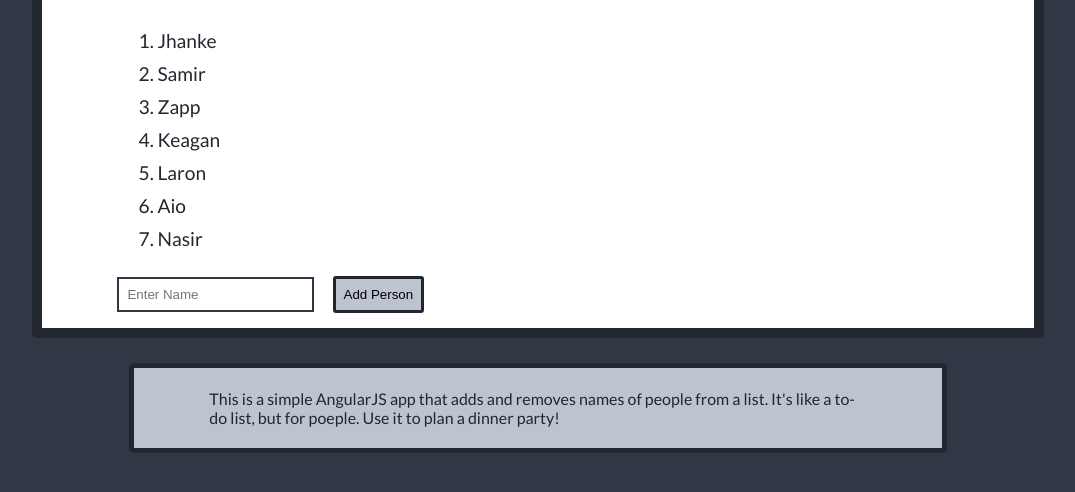
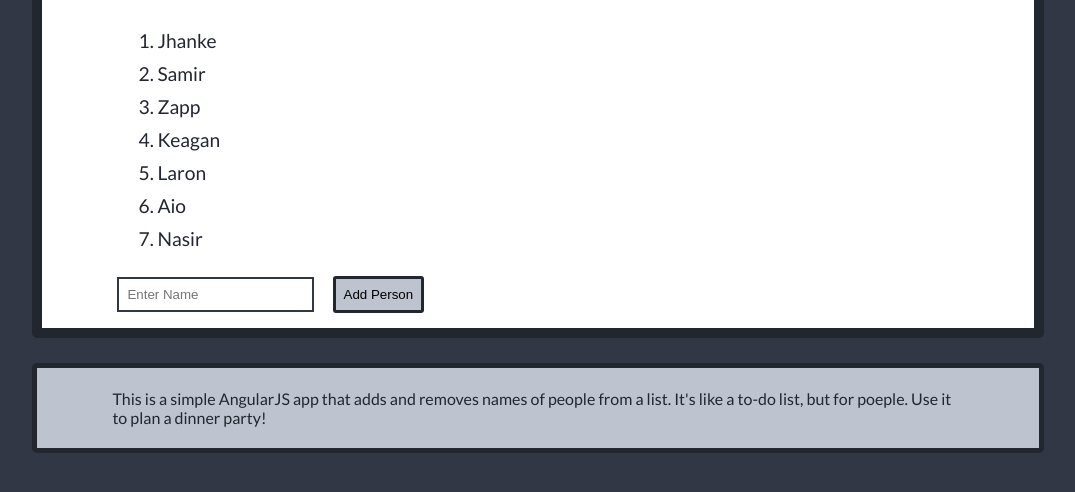
Before and after one commit to samiam151/peoplelist, a plain HTML site: page index.html in a window 1280 px wide. Shown: the part 198-690 px from the top of the page, without its empty margins (102-1177 px from the left). Drawn offline with nearby package versions, Linux system fonts and the light colour scheme.

Commit message:
Minor design change in bottom box

```diff
--- a/style.css
+++ b/style.css
@@ -18,8 +18,7 @@ body {
   border: 5px solid #22262f;
   margin: 25px auto 0px;
   padding: 5px 75px;
-  background-color: #bec3d0;
-  width: 65%; }
+  background-color: #bec3d0; }
 
 .addPersonButton {
   padding: 8px;
```
